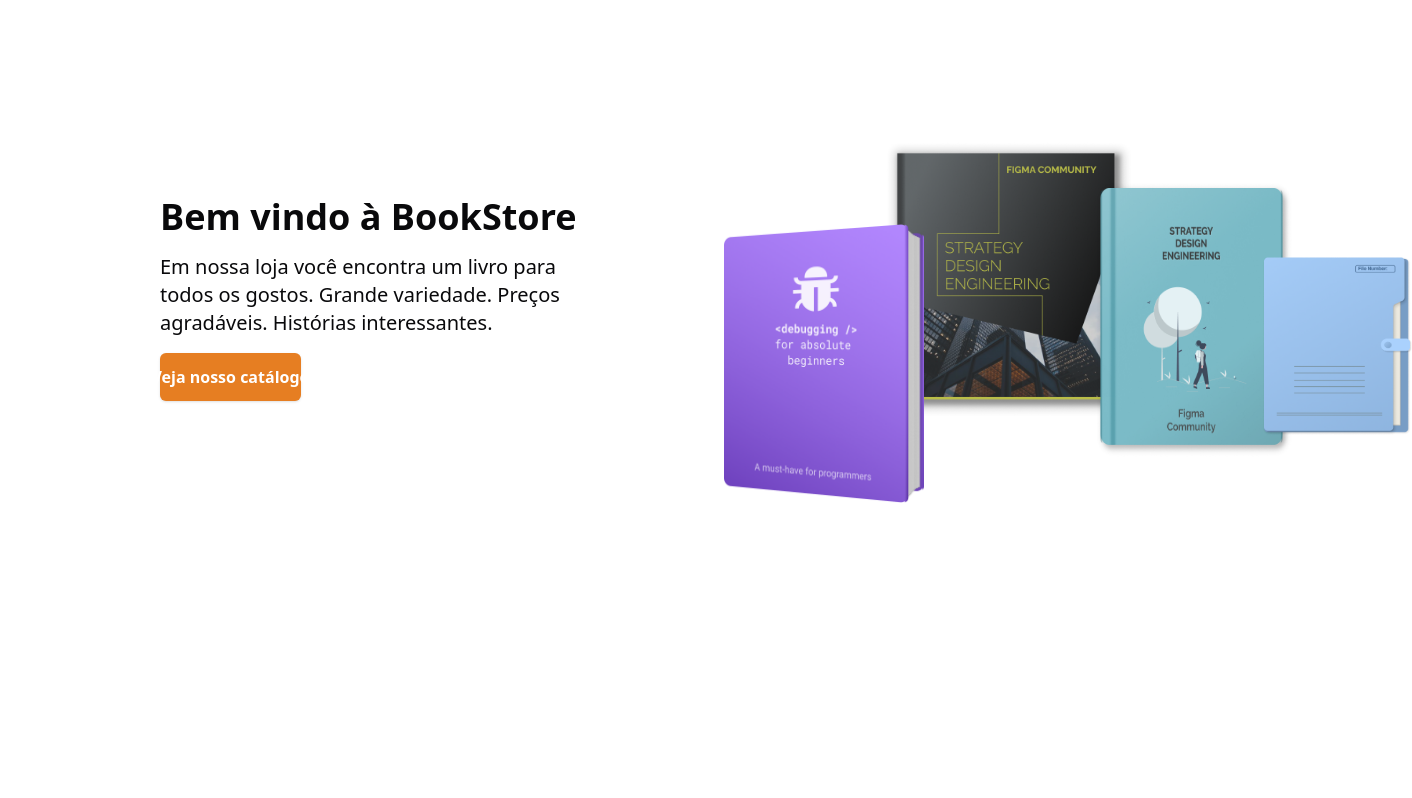
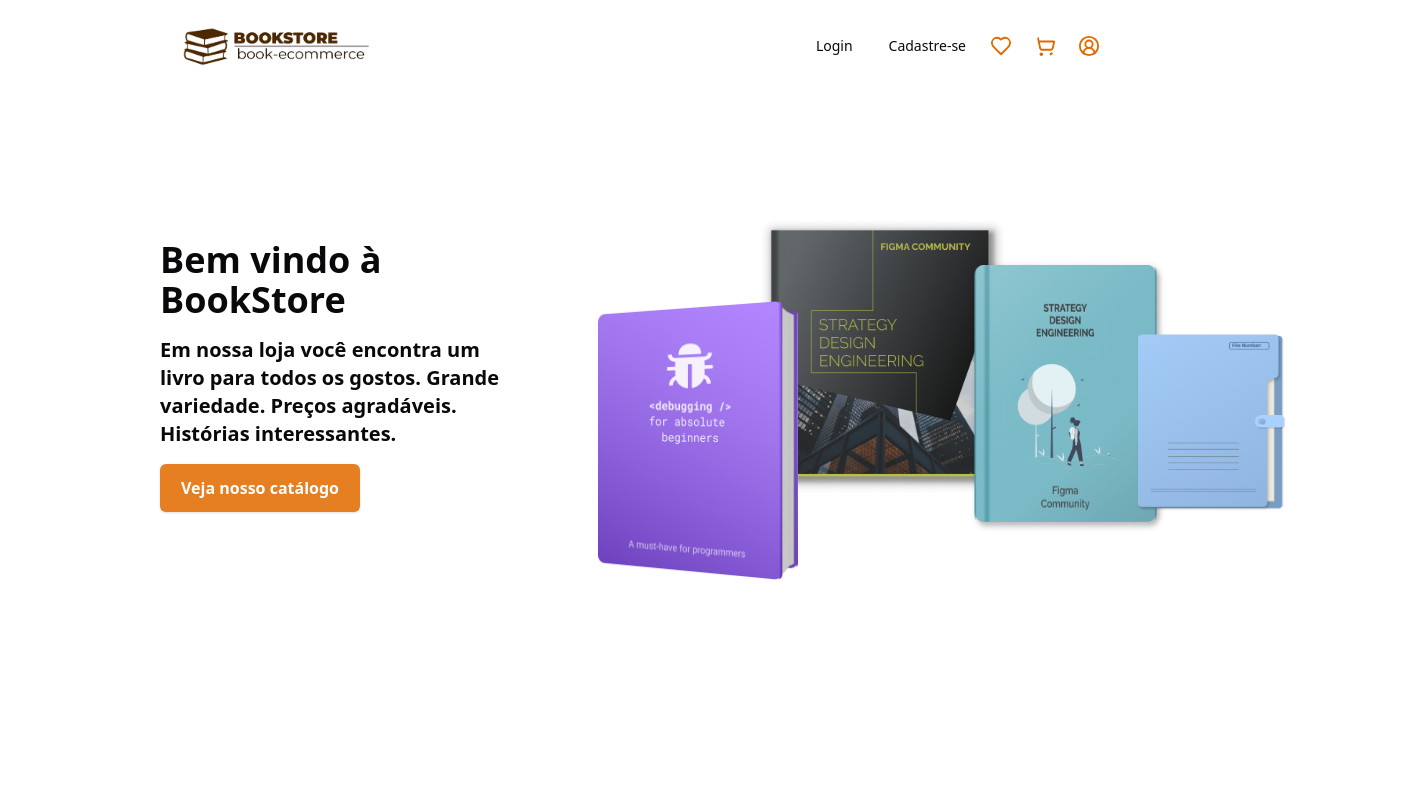
Before and after one commit to douglasmeneses/book-commerce, a Next.js app in the folder frontend/: page /home in a window 1280 px wide. Shown: the top 798 px of the page, 1412 px wide, since content can reach past the window. Built offline with nearby package versions, Linux system fonts and the light colour scheme.

Commit message:
BOOK-78
feat(component): criar componente NavBar

- Adicionado componente NavBar com logo centralizada
- Incluídos botões de login e cadastro
- Adicionados ícones de favoritos, carrinho e perfil com estilização

```diff
--- a/frontend/package.json
+++ b/frontend/package.json
@@ -20,6 +20,7 @@
     "react": "^19.0.0",
     "react-dom": "^19.0.0",
     "react-hook-form": "^7.54.2",
+    "react-router-dom": "^7.3.0",
     "sonner": "^2.0.1",
     "tailwind-merge": "^3.0.2",
     "tailwindcss-animate": "^1.0.7",
--- a/frontend/src/app/home/page.tsx
+++ b/frontend/src/app/home/page.tsx
@@ -1,25 +1,25 @@
+"use client";
 import { Button } from "@/components/ui/button";
 import Image from "next/image";
+import NavBar from "@/components/NavBar";
 
 export default function Home() {
   return (
     <>
-      {/* <header>
-        <nav></nav>
-      </header> */}
+      <NavBar />
       <main className="min-h-screen p-40">
         <section className="flex items-center justify-center">
           <div className="flex flex-col">
             <h1 className="font-bold text-4xl">Bem vindo à BookStore</h1>
-            <p className="font-light text-xl w-3/4 mt-4">
+            <p className="font-light text-xl w-3/4 mt-4 text-[13px] font-semibold w-[350px]">
               Em nossa loja você encontra um livro para todos os gostos. Grande
               variedade. Preços agradáveis. Histórias interessantes.
             </p>
-            <Button className="w-1/4 text-base mt-4 h-12 bg-[#e67e22] hover:bg-[#d35400] text-white font-semibold">
+            <Button className="w-1/4 text-base mt-4 h-12 bg-[#e67e22] hover:bg-[#d35400] text-white font-semibold px-[100px]">
               Veja nosso catálogo
             </Button>
           </div>
-          <div className="relative flex">
+          <div className="flex ml-[80px]">
             <Image
               className="relative top-16 z-10"
               src="/livro-1.png"
--- /dev/null
+++ b/frontend/src/components/NavBar.tsx
@@ -0,0 +1,47 @@
+import Link from "next/link";
+import { Button } from "./ui/button";
+import { Heart, CircleUserRound, ShoppingCart } from "lucide-react";
+
+export default function NavBar() {
+  return (
+    <nav className="navbar w-3/4 mx-auto px-4 py-2 rounded-md mt-4">
+      <div className="container flex items-center justify-between">
+        <Link href="/" className="navbar-brand">
+          <img
+            src="/logoHome.png"
+            alt="Logo"
+            width="200"
+            height="40"
+            className="d-inline-block align-text-top"
+          />
+        </Link>
+
+        <div className="flex items-center space-x-1 ml-auto">
+          <Link href="/login">
+            <Button variant="ghost">Login</Button>
+          </Link>
+          <Link href="/register">
+            <Button variant="ghost">Cadastre-se</Button>
+          </Link>
+          <div className="flex gap-[14px]">
+            <Heart
+              size={30}
+              color="#E16A00"
+              className="cursor-pointer p-1 hover:bg-gray-100 rounded-full"
+            />
+            <ShoppingCart
+              size={30}
+              color="#E16A00"
+              className="cursor-pointer p-1 hover:bg-gray-100 rounded-full"
+            />
+            <CircleUserRound
+              size={30}
+              color="#E16A00"
+              className="cursor-pointer p-1 hover:bg-gray-100 rounded-full"
+            />
+          </div>
+        </div>
+      </div>
+    </nav>
+  );
+}
--- a/frontend/src/components/RegisterForm.tsx
+++ b/frontend/src/components/RegisterForm.tsx
@@ -128,6 +128,13 @@ export default function RegisterPage() {
           >
             Cadastrar
           </Button>
+
+          <div className="text-center text-sm text-gray-500">
+            Já possui uma conta?{" "}
+            <a href="/register" className="text-[#e67e22]">
+              Login
+            </a>
+          </div>
         </form>
       </Form>
     </div>
```
Also changed, not shown: frontend/public/logoHome.png (added), 1 other file (tests, documents, lock files or other folders).
